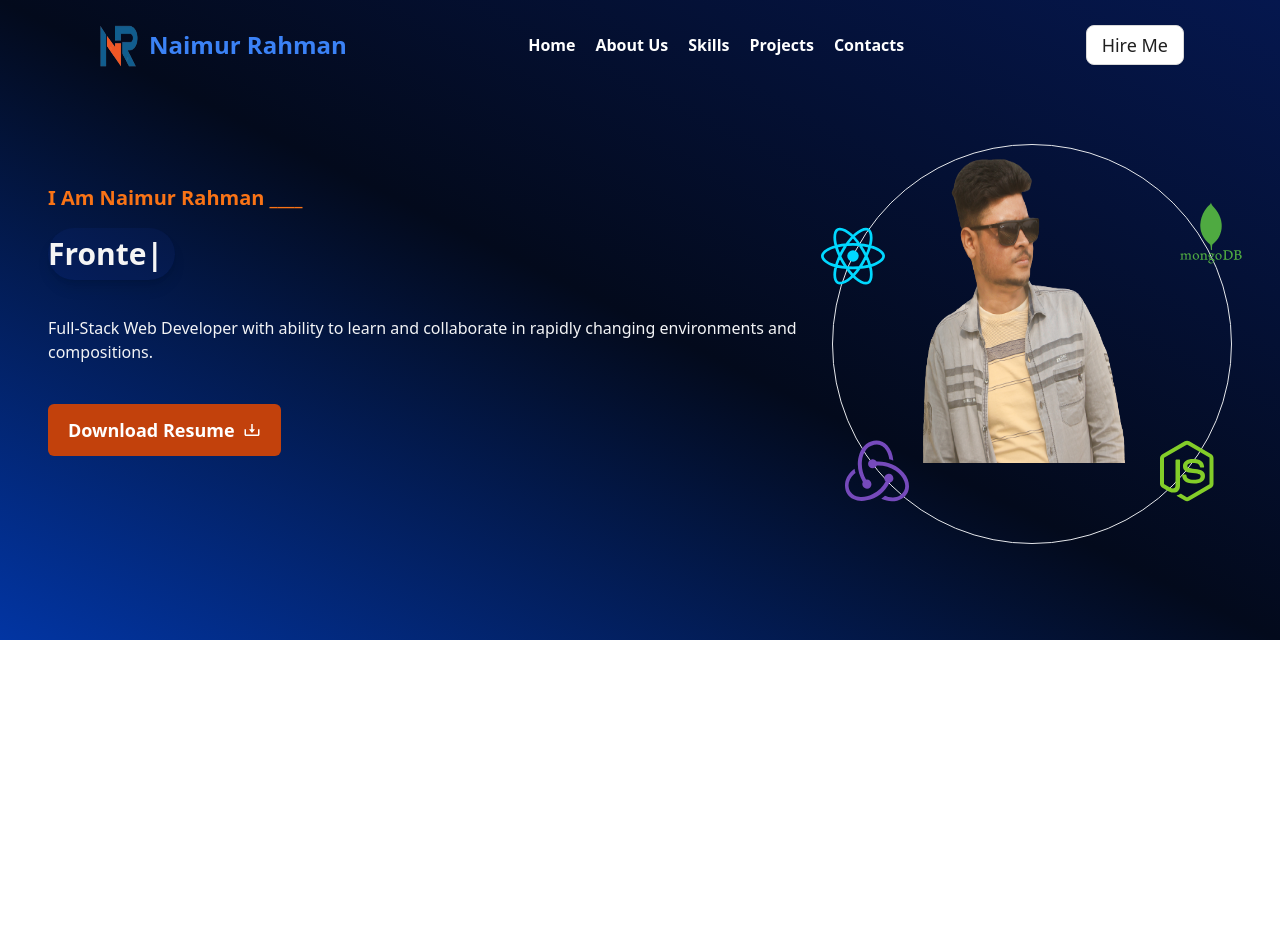
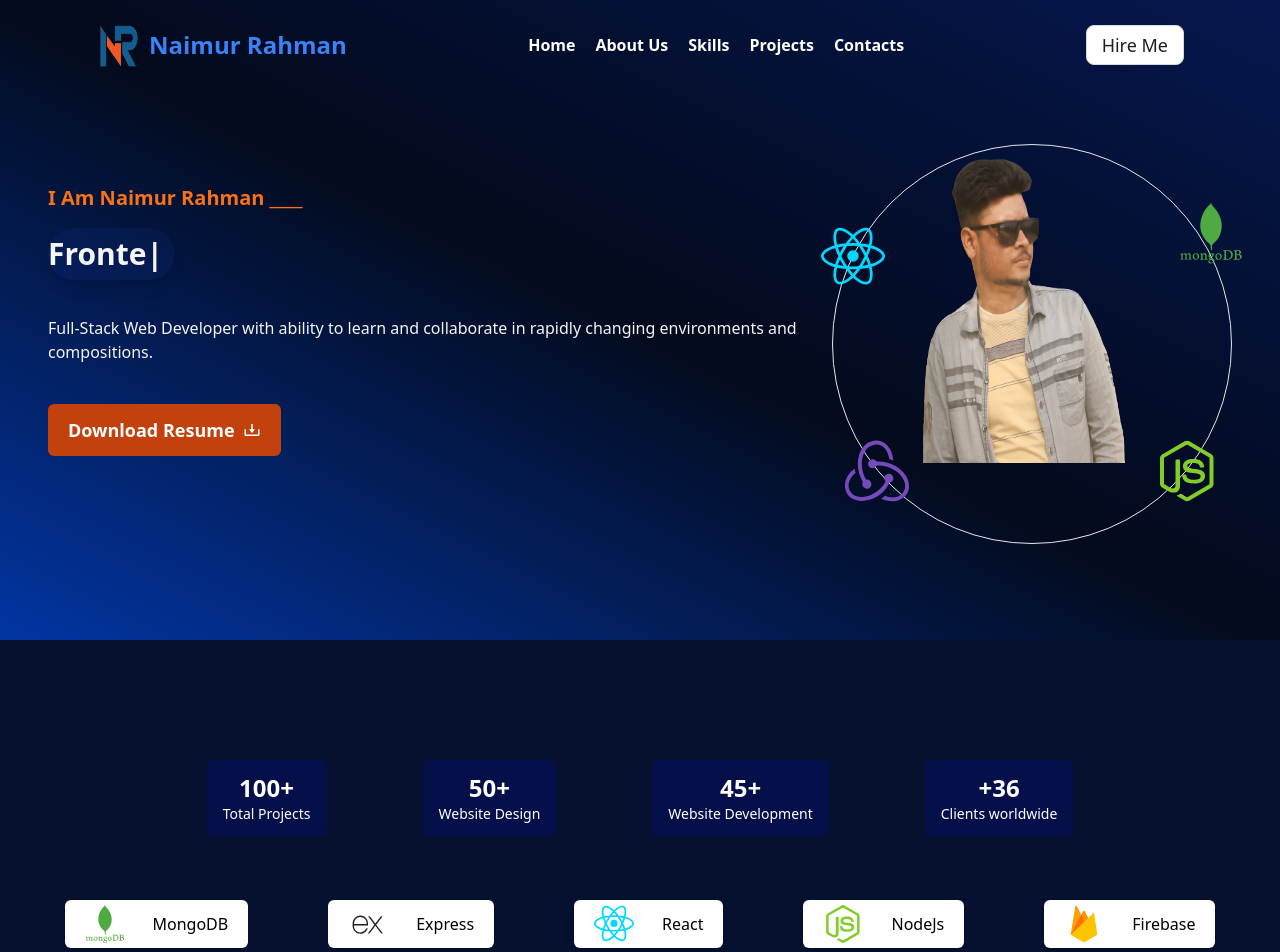
Before and after one commit to NaimurAlltime/next-level-portfolio-client, a Next.js app: page / in a window 1280 px wide. Shown: the top 952 px of the page. Built offline with nearby package versions, Linux system fonts and the light colour scheme; no server answers.

Commit message:
SuccessWork section added

```diff
--- a/src/app/page.tsx
+++ b/src/app/page.tsx
@@ -1,10 +1,11 @@
 import PublicLayout from "@/components/layout/PublicLayout";
+import SuccessWork from "@/components/sections/Home/SuccessWork/SuccessWork";
 
 export default function Home() {
   return (
     <main>
       <PublicLayout>
-        <div className="h-screen"></div>
+        <SuccessWork />
       </PublicLayout>
     </main>
   );
--- /dev/null
+++ b/src/components/sections/Home/SuccessWork/ProjectStats.tsx
@@ -0,0 +1,10 @@
+const ProjectStats = ({ ps }: any) => {
+  return (
+    <div className="flex flex-col items-center px-4 py-3 bg-[#0000FF20] rounded-md">
+      <p className="text-white text-2xl font-bold">{ps.value}</p>
+      <p className="text-white text-sm">{ps.name}</p>
+    </div>
+  );
+};
+
+export default ProjectStats;
--- /dev/null
+++ b/src/components/sections/Home/SuccessWork/SuccessWork.tsx
@@ -0,0 +1,37 @@
+import { projectStats, tools } from "@/utils/data";
+import ProjectStats from "./ProjectStats";
+import Tool from "./Tool";
+
+const SuccessWork = () => {
+  return (
+    <div className="bg-[#061130] py-20">
+      <div
+        data-aos="fade-down"
+        data-aos-offset="200"
+        data-aos-delay="50"
+        data-aos-duration="1000"
+        data-aos-easing="ease-in-out"
+        className="w-full flex flex-wrap items-center justify-center gap-10 lg:gap-24 pt-10"
+      >
+        {projectStats.map((ps, idx) => (
+          <ProjectStats key={idx} ps={ps}></ProjectStats>
+        ))}
+      </div>
+
+      <div
+        data-aos="fade-up"
+        data-aos-offset="200"
+        data-aos-delay="50"
+        data-aos-duration="1000"
+        data-aos-easing="ease-in-out"
+        className="w-full flex flex-wrap items-center justify-center gap-10 lg:gap-20 mt-16"
+      >
+        {tools.map((tool, idx) => (
+          <Tool key={idx} tool={tool}></Tool>
+        ))}
+      </div>
+    </div>
+  );
+};
+
+export default SuccessWork;
--- /dev/null
+++ b/src/components/sections/Home/SuccessWork/Tool.tsx
@@ -0,0 +1,12 @@
+const Tool = ({ tool }: any) => {
+  return (
+    <>
+      <div className="flex gap-5 md:gap-7 items-center bg-white rounded-md shadow-lg px-5 py-1 ">
+        <img src={tool.icon} className="w-10 h-10" />
+        <p className=" text-black text-md">{tool.name}</p>
+      </div>
+    </>
+  );
+};
+
+export default Tool;
--- /dev/null
+++ b/src/utils/data.ts
@@ -0,0 +1,102 @@
+export const projectStats = [
+  {
+    name: "Total Projects",
+    value: "100+",
+  },
+  {
+    name: "Website Design",
+    value: "50+",
+  },
+  {
+    name: "Website Development",
+    value: "45+",
+  },
+  {
+    name: "Clients worldwide",
+    value: "+36",
+  },
+];
+
+export const tools = [
+  {
+    name: "MongoDB",
+    icon: "/assets/mongodb.svg",
+  },
+  {
+    name: "Express",
+    icon: "/assets/express.svg",
+  },
+  {
+    name: "React",
+    icon: "/assets/reactjs.svg",
+  },
+  {
+    name: "NodeJs",
+    icon: "/assets/nodejs.svg",
+  },
+  {
+    name: "Firebase",
+    icon: "/assets/firebase.svg",
+  },
+];
+
+export const skills = [
+  {
+    name: "ReactJs",
+    value: 78,
+    icon: "/assets/reactjs.svg",
+  },
+  {
+    name: "NodeJs",
+    value: 46,
+    icon: "/assets/nodejs.svg",
+  },
+  {
+    name: "Firebase",
+    value: 67,
+    icon: "/assets/firebase.svg",
+  },
+  {
+    name: "MongoDB",
+    value: 58,
+    icon: "/assets/mongodb.svg",
+  },
+  {
+    name: "CSS3",
+    value: 82,
+    icon: "/assets/css3.svg",
+  },
+  {
+    name: "HTML5",
+    value: 85,
+    icon: "/assets/html.svg",
+  },
+  {
+    name: "JavaScript",
+    value: 62,
+    icon: "/assets/javascript.svg",
+  },
+  {
+    name: "Bootstrap",
+    value: 86,
+    icon: "/assets/bootstrap.svg",
+  },
+  {
+    name: "Tailwind",
+    value: 82,
+    icon: "/assets/tailwind-css.svg",
+  },
+];
+
+export const softskills = [
+  "Time management",
+  "Communication",
+  "Empathy",
+  "Teamwork",
+  "Helpfulness",
+  "Creativity",
+  "Self-learning",
+  "Accountability",
+  "Problem solving",
+  "Open-mindedness",
+];
```
